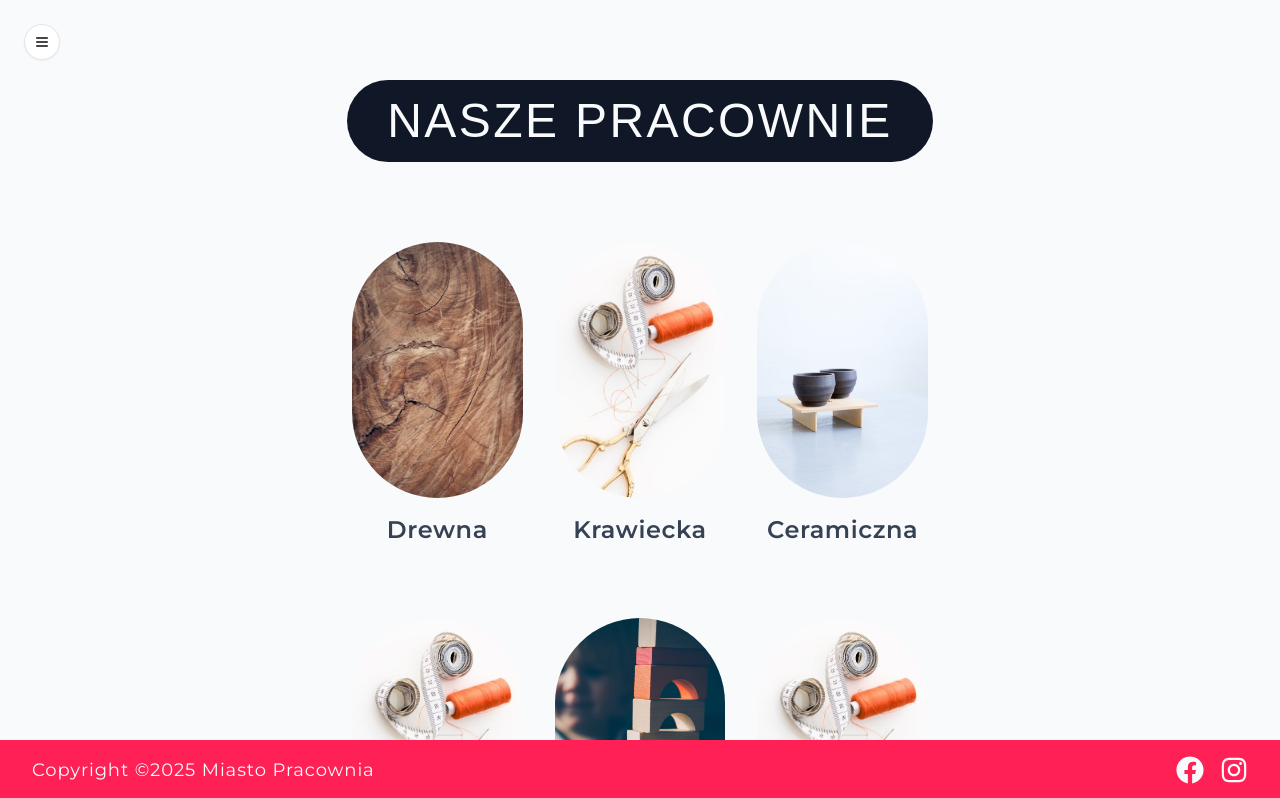
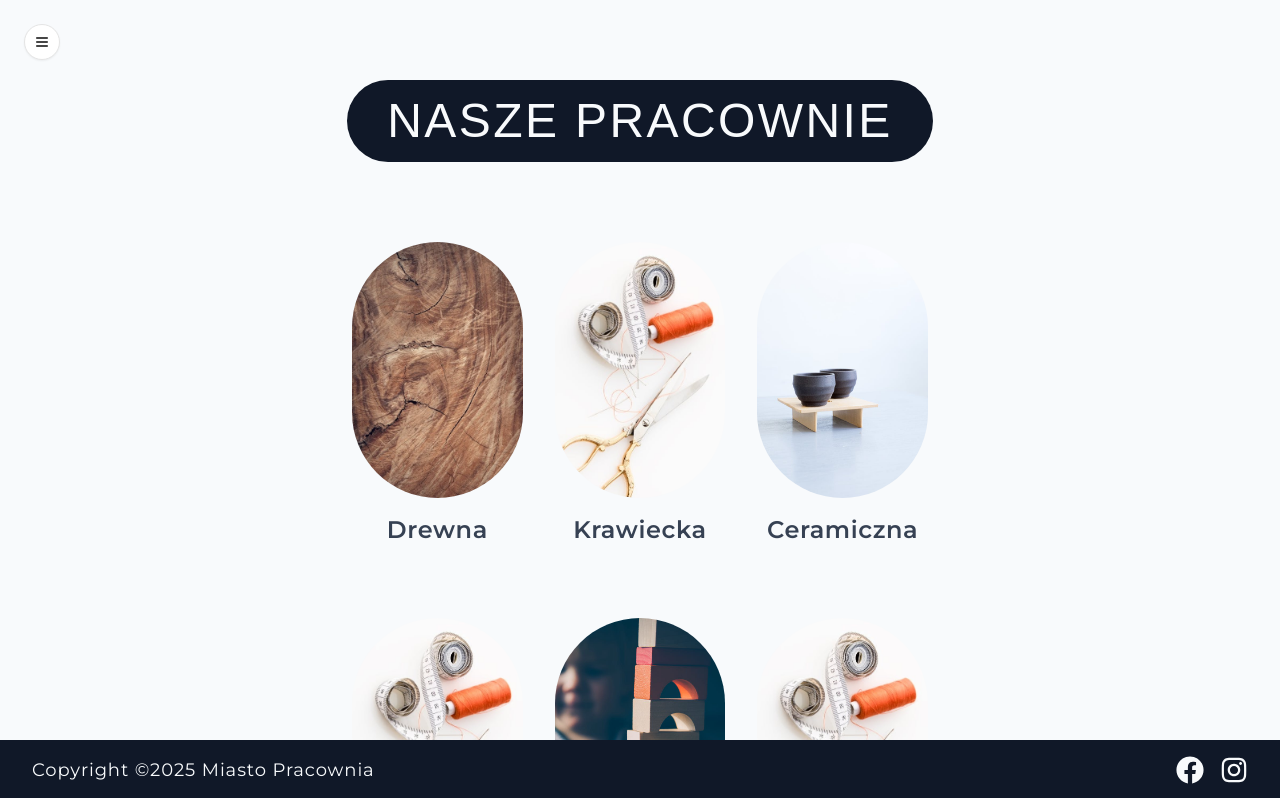
Before and after one commit to misiek869/Miasto_Pracownia_Foundation_Website, a Next.js app: page /pracownie in a window 1280 px wide. Shown: the top 798 px of the page. Built offline with nearby package versions, Linux system fonts and the light colour scheme; a web font is replaced by a local one.

Commit message:
change bg color

```diff
--- a/components/Footer.tsx
+++ b/components/Footer.tsx
@@ -7,7 +7,7 @@ const Footer = () => {
 	console.log(currentYear)
 
 	return (
-		<div className='bg-rose-500 flex-row md:flex justify-center md:justify-between  py-6 px-8 md:py-4 absolute bottom-0 right-0 min-w-screen'>
+		<div className='bg-gray-900 flex-row md:flex justify-center md:justify-between  py-6 px-8 md:py-4 absolute bottom-0 right-0 min-w-screen'>
 			<p className='text-slate-50 tracking-wider font-montserrat text-lg font-normal mb-4 md:mb-0 text-center'>
 				Copyright &copy;{currentYear} Miasto Pracownia
 			</p>
```
